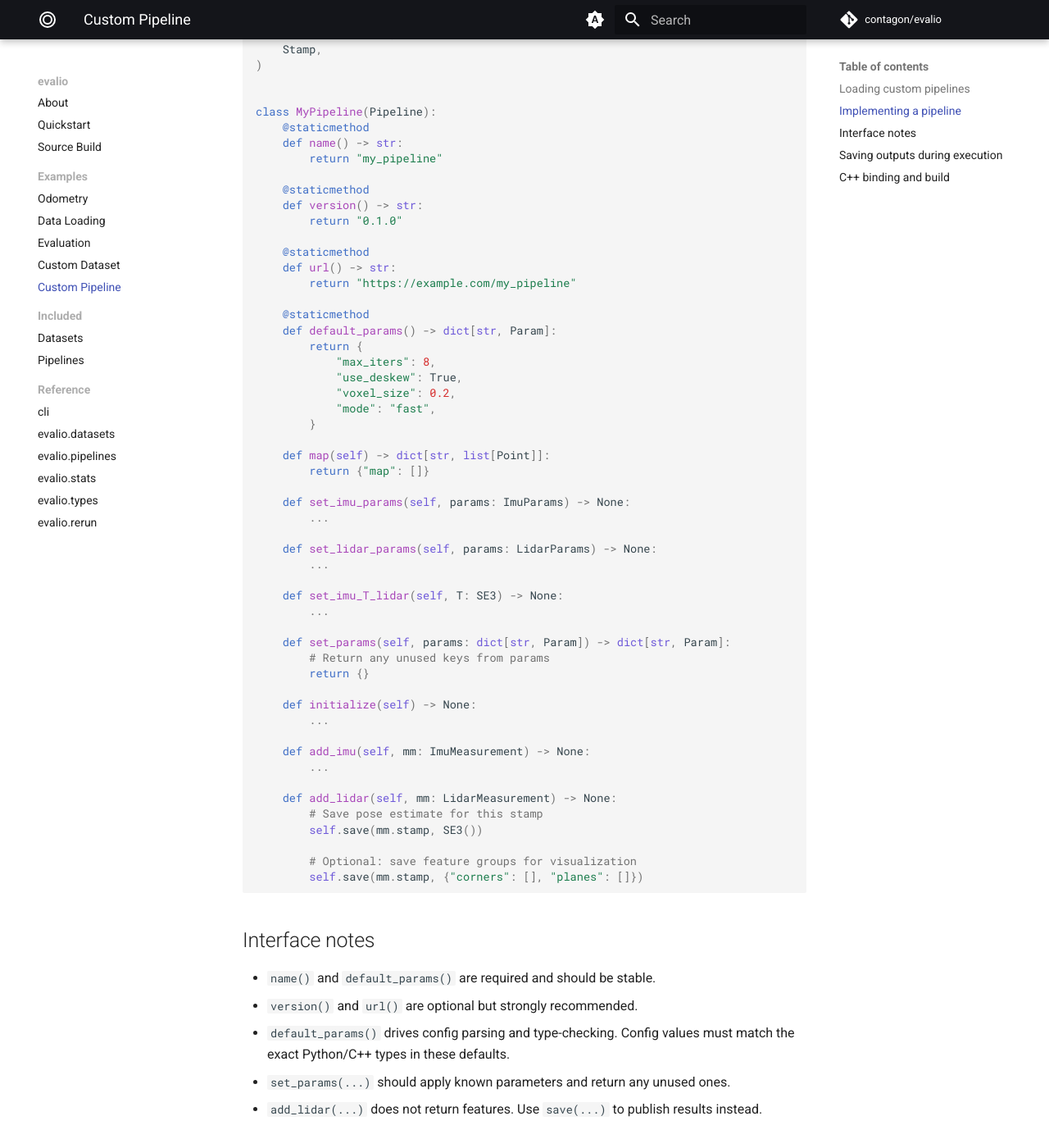
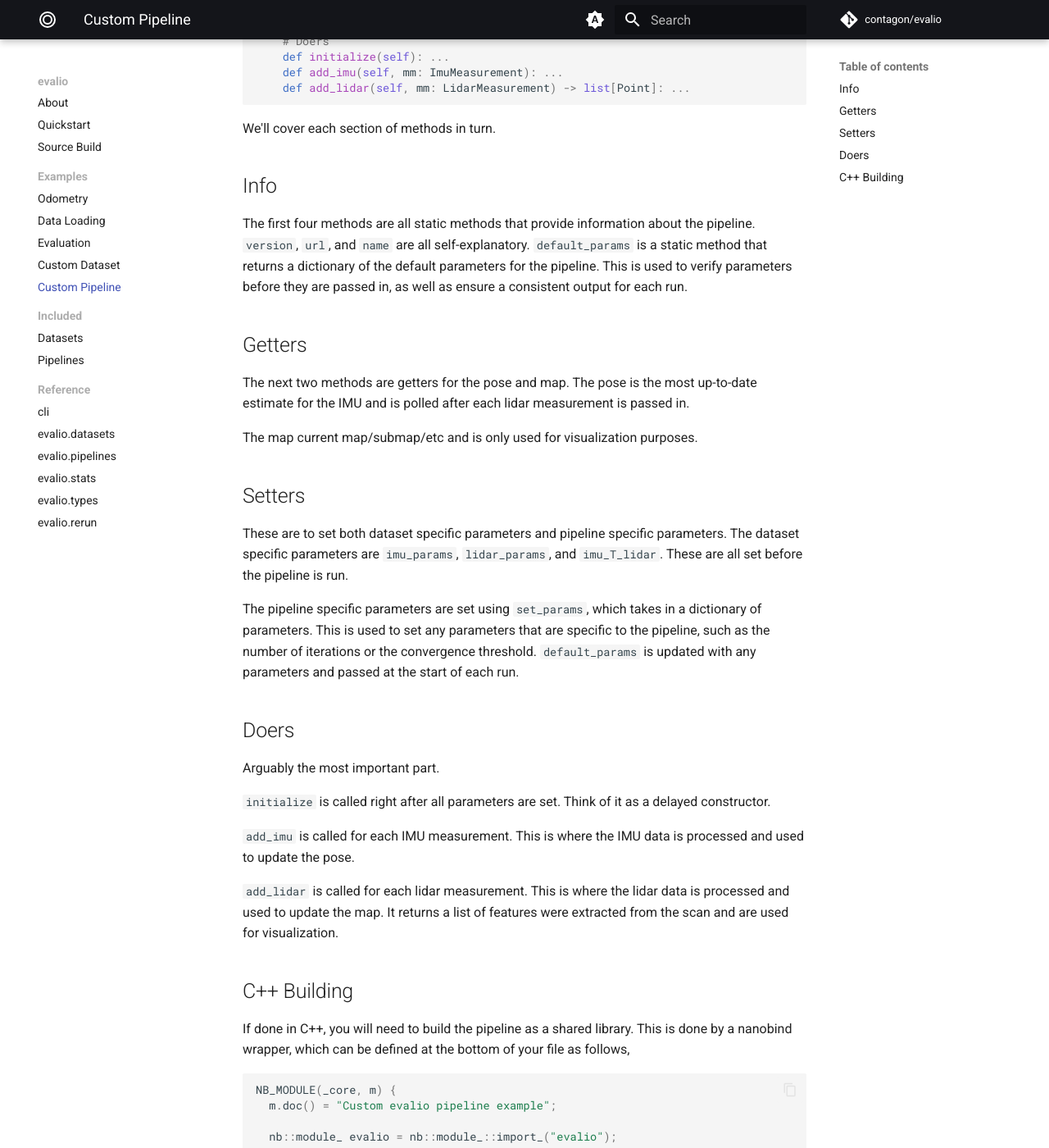
Before and after one commit to contagon/evalio, an MkDocs documentation site: the page built from docs/examples/pipeline.md, in a window 1280 px wide and 1400 px high, scrolled down 1038 px. Shown: the whole window at 82% size. Built offline with MkDocs 1.6.1 and Material for MkDocs 9.7.7, drawn with Linux system fonts in a browser that asks for light colours; comment, search, counter and statistics services are not loaded; the version menu is left out; some of the changed text lies outside the part shown.

Commit message:
Revert "docs(pipelines): update custom pipeline extension guide"
This reverts commit c34d596d20decf35ff0f5eff7d06f694be809c45.

````diff
--- a/docs/examples/pipeline.md
+++ b/docs/examples/pipeline.md
@@ -1,105 +1,55 @@
-evalio comes with a small number of built-in pipelines, but is designed to be extensible.
-You can add custom pipelines in either Python or C++ (via nanobind).
+evalio comes with a small number of built-in pipelines, but is made to be easily extensible. Custom pipelines can be created in C++ with nanobind, or in Python. See [evalio-example](https://github.com/contagon/evalio-example) for some examples of building C++ pipelines as well as custom python pipelines.
 
-For end-to-end examples, see [evalio-example](https://github.com/contagon/evalio-example).
+To get evalio to find your custom pipeline, simply point the environment variable `EVALIO_CUSTOM=my_module` to the module where your pipeline is defined.
 
-## Loading custom pipelines
-
-evalio discovers custom pipelines from Python modules and auto-registers every `Pipeline`
-subclass found in those modules.
-
-- Set `EVALIO_CUSTOM` to one or more comma-separated module names.
-- Import `evalio` (or run any `evalio` CLI command).
-- evalio imports each module and registers matching pipelines.
-
-```bash
-EVALIO_CUSTOM=my_module,another.module evalio ls pipelines
-```
-
-You can also register explicitly in Python:
-
-```python
-import evalio.pipelines as pl
-import my_module
-
-pl.register_pipeline(module=my_module)
-```
-
-## Implementing a pipeline
-
-Create a subclass of `Pipeline` and implement the required interface:
+To create a pipeline, simply inherit from the `Pipeline` class,
 
 === "Python"
 
     ```python
     from evalio.pipelines import Pipeline
     from evalio.types import (
-        Param,
         SE3,
         Point,
         ImuParams,
         LidarParams,
         ImuMeasurement,
         LidarMeasurement,
-        Stamp,
     )
 
+    class MyPipeline(Pipeline):
+        def __init__(self):
+            super().__init__()
 
-    class MyPipeline(Pipeline):
+        # Info
         @staticmethod
-        def name() -> str:
-            return "my_pipeline"
+        def version() -> str: ...
+        @staticmethod
+        def url() -> str: ...
+        @staticmethod
+        def name() -> str: ...
+        @staticmethod
+        def default_params() -> dict[str, bool | int | float | str]: ...;
 
-        @staticmethod
-        def version() -> str:
-            return "0.1.0"
+        # Getters
+        def pose(self) -> SE3: ...
+        def map(self) -> list[Point]: ...
 
-        @staticmethod
-        def url() -> str:
-            return "https://example.com/my_pipeline"
+        # Setters
+        def set_imu_params(self, params: ImuParams): ...
+        def set_lidar_params(self, params: LidarParams): ...
+        def set_imu_T_lidar(self, T: SE3): ...
+        def set_params(self, params: dict[str, bool | int | float | str]): ...
 
-        @staticmethod
-        def default_params() -> dict[str, Param]:
-            return {
-                "max_iters": 8,
-                "use_deskew": True,
-                "voxel_size": 0.2,
-                "mode": "fast",
-            }
-
-        def map(self) -> dict[str, list[Point]]:
-            return {"map": []}
-
-        def set_imu_params(self, params: ImuParams) -> None:
-            ...
-
-        def set_lidar_params(self, params: LidarParams) -> None:
-            ...
-
-        def set_imu_T_lidar(self, T: SE3) -> None:
-            ...
-
-        def set_params(self, params: dict[str, Param]) -> dict[str, Param]:
-            # Return any unused keys from params
-            return {}
-
-        def initialize(self) -> None:
-            ...
-
-        def add_imu(self, mm: ImuMeasurement) -> None:
-            ...
-
-        def add_lidar(self, mm: LidarMeasurement) -> None:
-            # Save pose estimate for this stamp
-            self.save(mm.stamp, SE3())
-
-            # Optional: save feature groups for visualization
-            self.save(mm.stamp, {"corners": [], "planes": []})
+        # Doers
+        def initialize(self): ...
+        def add_imu(self, mm: ImuMeasurement): ...
+        def add_lidar(self, mm: LidarMeasurement) -> list[Point]: ...
     ```
 
 === "C++"
 
-    ```c++
+    ``` c++
     #include "evalio/pipeline.h"
     #include "evalio/types.h"
 
@@ -112,72 +62,72 @@ Create a subclass of `Pipeline` and implement the required interface:
 
     class MyPipeline : public evalio::Pipeline {
     public:
+        MyPipeline() : evalio::Pipeline() {}
+
         // Info
         static std::string version() { ... }
         static std::string url() { ... }
         static std::string name() { ... }
-        static std::map<std::string, evalio::Param> default_params() { ... }
+        static std::map<std::string, Param> default_params() { ... };
 
-        // Getter
-        const evalio::Map<> map() override { ... }
+        // Getters
+        const SE3 pose() { ... };
+        const std::vector<Point> map() { ... };
 
         // Setters
-        void set_imu_params(evalio::ImuParams params) override { ... }
-        void set_lidar_params(evalio::LidarParams params) override { ... }
-        void set_imu_T_lidar(evalio::SE3 T) override { ... }
-        std::map<std::string, evalio::Param>
-        set_params(std::map<std::string, evalio::Param> params) override {
-            return {};
-        }
+        void set_imu_params(ImuParams params) { ... };
+        void set_lidar_params(LidarParams params) { ... };
+        void set_imu_T_lidar(SE3 T) { ... };
+        void set_params(std::map<std::string, Param>) { ... };
 
         // Doers
-        void initialize() override { ... }
-        void add_imu(evalio::ImuMeasurement mm) override { ... }
-        void add_lidar(evalio::LidarMeasurement mm) override {
-            save(mm.stamp, evalio::SE3{});
-            save(mm.stamp, "corners", std::vector<evalio::Point>{});
-        }
-    };
+        void initialize() { ... };
+        void add_imu(ImuMeasurement mm) { ... };
+        std::vector<Point> add_lidar(LidarMeasurement mm) { ... };
+    }
     ```
 
-## Interface notes
+We'll cover each section of methods in turn.
 
-- `name()` and `default_params()` are required and should be stable.
-- `version()` and `url()` are optional but strongly recommended.
-- `default_params()` drives config parsing and type-checking. Config values must match the
-  exact Python/C++ types in these defaults.
-- `set_params(...)` should apply known parameters and return any unused ones.
-- `add_lidar(...)` does not return features. Use `save(...)` to publish results instead.
+## Info
 
-## Saving outputs during execution
+The first four methods are all static methods that provide information about the pipeline. `version`, `url`, and `name` are all self-explanatory. `default_params` is a static method that returns a dictionary of the default parameters for the pipeline. This is used to verify parameters before they are passed in, as well as ensure a consistent output for each run.
 
-Use `save(...)` inside your processing methods to emit outputs:
+## Getters
 
-- `save(stamp, pose)` stores an estimated pose.
-- `save(stamp, features_map)` stores named feature groups for visualization.
-- In C++, `save(stamp, "key", points, "key2", points2, ...)` is also available.
-- `map()` returns your current map representation and is used when map visualization is enabled.
+The next two methods are getters for the pose and map. The pose is the most up-to-date estimate for the IMU and is polled after each lidar measurement is passed in.
 
-Saved values are read by evalio internally through `saved_estimates()`, `saved_features()`,
-and `saved_maps()`.
+The map current map/submap/etc and is only used for visualization purposes.
 
-## C++ binding and build
+## Setters
 
-For C++ pipelines, expose your type with nanobind so Python can import it.
+These are to set both dataset specific parameters and pipeline specific parameters. The dataset specific parameters are `imu_params`, `lidar_params`, and `imu_T_lidar`. These are all set before the pipeline is run.
 
+The pipeline specific parameters are set using `set_params`, which takes in a dictionary of parameters. This is used to set any parameters that are specific to the pipeline, such as the number of iterations or the convergence threshold. `default_params` is updated with any parameters and passed at the start of each run.
+
+## Doers
+Arguably the most important part.
+
+`initialize` is called right after all parameters are set. Think of it as a delayed constructor.
+
+`add_imu` is called for each IMU measurement. This is where the IMU data is processed and used to update the pose.
+
+`add_lidar` is called for each lidar measurement. This is where the lidar data is processed and used to update the map. It returns a list of features were extracted from the scan and are used for visualization.
+
+## C++ Building
+
+If done in C++, you will need to build the pipeline as a shared library. This is done by a nanobind wrapper, which can be defined at the bottom of your file as follows,
 ```c++
 NB_MODULE(_core, m) {
   m.doc() = "Custom evalio pipeline example";
 
-  nb::module_ evalio_mod = nb::module_::import_("evalio");
-  auto evalio_pipe = evalio_mod.attr("pipelines").attr("Pipeline");
+  nb::module_ evalio = nb::module_::import_("evalio");
 
   // Only have to override the static methods here
   // All the others will be automatically inherited from the base class
-  nb::class_<MyCppPipeline, evalio::Pipeline>(m, "MyCppPipeline", evalio_pipe)
+  nb::class_<MyCppPipeline, evalio::Pipeline>(m, "MyCppPipeline")
       .def(nb::init<>())
       .def_static("name", &MyCppPipeline::name)
-      .def_static("version", &MyCppPipeline::version)
       .def_static("url", &MyCppPipeline::url)
       .def_static("default_params", &MyCppPipeline::default_params);
 }
@@ -189,11 +139,10 @@ We recommend then setting everything up to be built with [`scikit-build-core`](h
 
     In order for nanobind to share types between the `evalio` shared object and your custom pipeline, they will have to be compiled with the same version of `libstdc++`. This [pybind PR](https://github.com/pybind/pybind11/pull/5439) discusses this in more detail.
 
-    The "abi_tag" used in your version of evalio can be gotten using `evalio._abi_tag`, or by running `python -c "import evalio; print(evalio._abi_tag)"`. To make sure it matches your nanobind module's, add this to your `NB_MODULE` definition:
+    The "abi_tag" used in your version of evalio can be gotten using `evalio._abi_tag()`, or by running `python -c "import evalio; print(evalio._abi_tag())`". To make sure it matches your nanobind module's, add this to your `NB_MODULE` definition:
 
     ```c++
     m.def("abi_tag", []() { return nb::detail::abi_tag(); });
     ```
 
-Pipelines are typically small wrappers around existing code, exposing a common evalio interface.
-Once your pipeline is published, feel free to open a PR to add it to evalio's built-in list.
+That's all there is to it! Pipelines should be fairly easy to implement and are usually just a simple wrapper around your existing code to provide a common interface. Once your pipeline is open-source/published/etc, feel free to make a PR to add it to evalio. This both improves the visibility of your work and of evalio.
````
